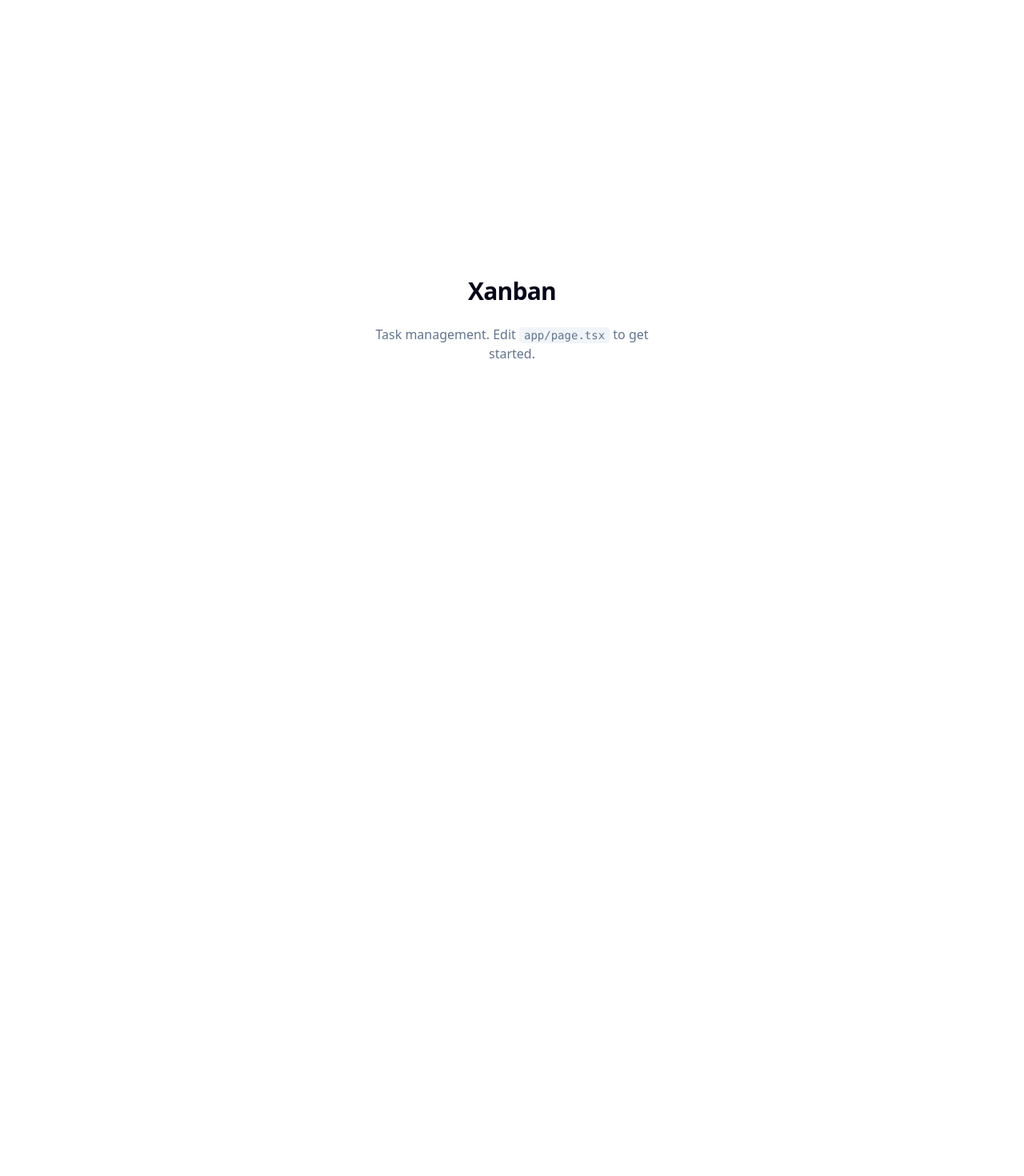
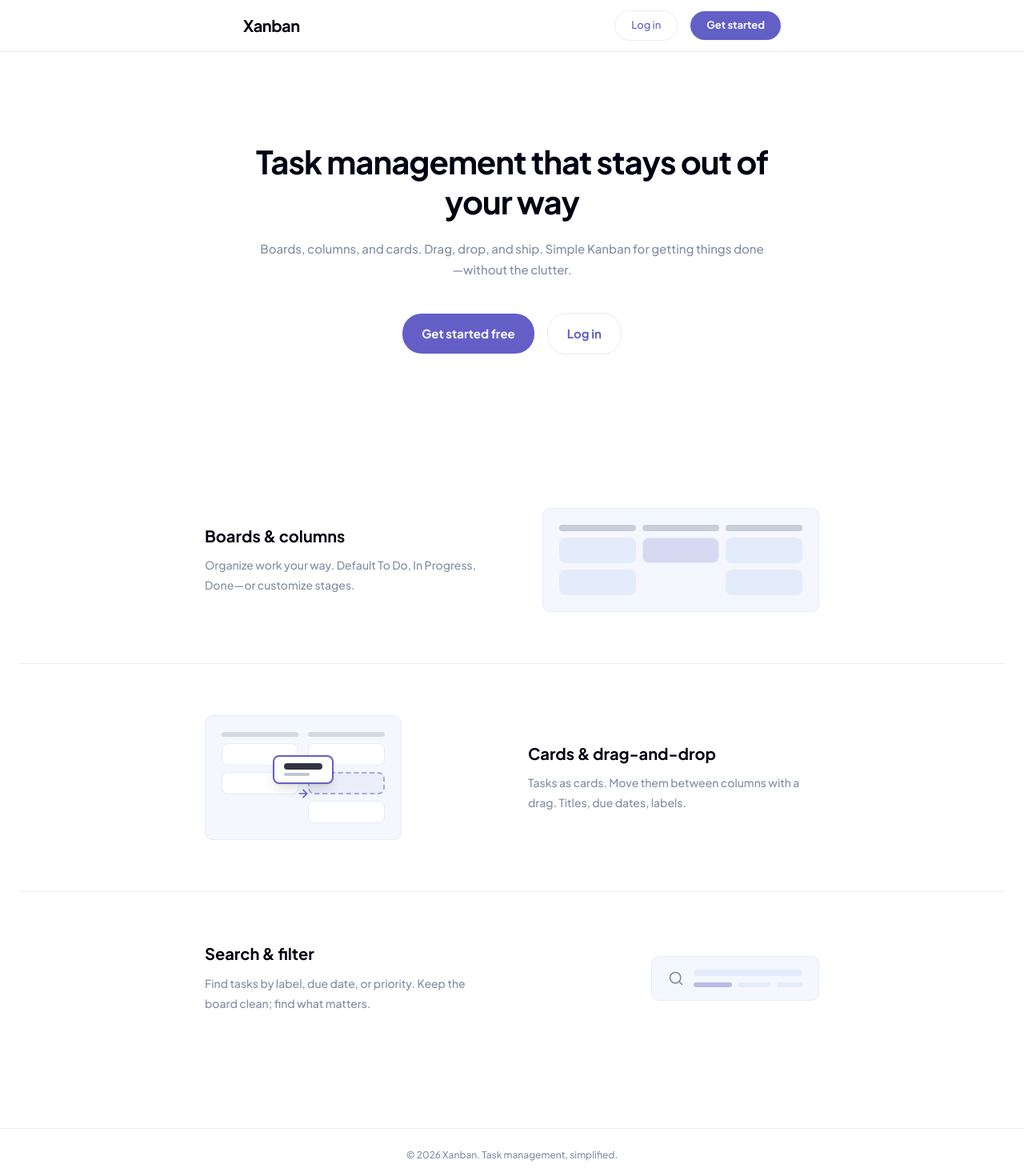
Before and after one commit to Ammar-Taha/xanban, a Next.js app: page / in a window 1280 px wide. Shown: the top 1470 px of the page at 80% size. Before the commit the page ends 800 px from the top, so only its background shows below. Built offline with nearby package versions, Linux system fonts and the light colour scheme.

Commit message:
feat: add landing page with hero, B-A-Z features, and auth CTAs

```diff
--- a/app/globals.css
+++ b/app/globals.css
@@ -5,10 +5,17 @@
 @custom-variant dark (&:is(.dark *));
 
 @theme inline {
+  /* Xanban design system tokens */
+  --color-xanban-primary: #635fc7;
+  --color-xanban-primary-hover: #a8a4ff;
+  --color-xanban-black: #000112;
+  --color-xanban-muted: #828fa3;
+  --color-xanban-line: #e4ebfa;
+  --color-xanban-bg: #f4f7fd;
   --color-background: var(--background);
   --color-foreground: var(--foreground);
-  --font-sans: var(--font-geist-sans);
-  --font-mono: var(--font-geist-mono);
+  --font-sans: var(--font-plus-jakarta), ui-sans-serif, system-ui, sans-serif;
+  --font-mono: ui-monospace, monospace;
   --color-sidebar-ring: var(--sidebar-ring);
   --color-sidebar-border: var(--sidebar-border);
   --color-sidebar-accent-foreground: var(--sidebar-accent-foreground);
--- a/app/layout.tsx
+++ b/app/layout.tsx
@@ -1,20 +1,16 @@
 import type { Metadata } from "next";
-import { Geist, Geist_Mono } from "next/font/google";
+import { Plus_Jakarta_Sans } from "next/font/google";
 import "./globals.css";
 
-const geistSans = Geist({
-  variable: "--font-geist-sans",
+const plusJakarta = Plus_Jakarta_Sans({
+  variable: "--font-plus-jakarta",
   subsets: ["latin"],
-});
-
-const geistMono = Geist_Mono({
-  variable: "--font-geist-mono",
-  subsets: ["latin"],
+  weight: ["500", "600", "700"],
 });
 
 export const metadata: Metadata = {
-  title: "Xanban",
-  description: "Task management app",
+  title: "Xanban — Task management that stays out of your way",
+  description: "Boards, columns, and cards. Simple Kanban for getting things done.",
 };
 
 export default function RootLayout({
@@ -23,10 +19,8 @@ export default function RootLayout({
   children: React.ReactNode;
 }>) {
   return (
-    <html lang="en">
-      <body
-        className={`${geistSans.variable} ${geistMono.variable} antialiased`}
-      >
+    <html lang="en" className={plusJakarta.variable}>
+      <body className="min-h-screen font-sans antialiased">
         {children}
       </body>
     </html>
--- a/app/page.tsx
+++ b/app/page.tsx
@@ -1,14 +1,211 @@
-export default function Home() {
+import Link from "next/link";
+
+/** Mini Kanban: 3 columns with card blocks */
+function BoardsIllustration() {
   return (
-    <div className="flex min-h-screen items-center justify-center">
-      <main className="flex flex-col items-center gap-6 px-6 py-16 text-center">
-        <h1 className="text-3xl font-semibold tracking-tight text-foreground">
-          Xanban
-        </h1>
-        <p className="max-w-sm text-muted-foreground">
-          Task management. Edit <code className="rounded bg-muted px-1.5 py-0.5 text-sm font-medium">app/page.tsx</code> to get started.
-        </p>
-      </main>
+    <div
+      className="flex gap-2 rounded-lg border border-[#E4EBFA] bg-[#F4F7FD] p-4 sm:p-5"
+      aria-hidden
+    >
+      {[
+        { label: "To Do", cards: 2, color: "bg-[#E4EBFA]" },
+        { label: "Doing", cards: 1, color: "bg-[#635FC7]/20" },
+        { label: "Done", cards: 2, color: "bg-[#E4EBFA]" },
+      ].map((col) => (
+        <div key={col.label} className="flex w-20 flex-col gap-2 sm:w-24">
+          <div className="h-2 w-full rounded bg-[#828FA3]/40" />
+          {Array.from({ length: col.cards }).map((_, i) => (
+            <div
+              key={i}
+              className={`h-8 w-full rounded-md border border-[#E4EBFA] ${col.color}`}
+            />
+          ))}
+        </div>
+      ))}
     </div>
   );
 }
+
+/** Two columns with a card “in flight” between them (drag-and-drop) */
+function CardsIllustration() {
+  return (
+    <div
+      className="relative flex gap-3 rounded-lg border border-[#E4EBFA] bg-[#F4F7FD] p-4 sm:p-5"
+      aria-hidden
+    >
+      {/* Source column */}
+      <div className="flex w-20 flex-col gap-2 sm:w-24">
+        <div className="h-1.5 w-full rounded bg-[#828FA3]/30" />
+        <div className="h-7 w-full rounded-md border border-[#E4EBFA] bg-white" />
+        <div className="h-7 w-full rounded-md border border-[#E4EBFA] bg-white" />
+      </div>
+      {/* Card being dragged + arrow */}
+      <div className="absolute left-1/2 top-1/2 flex -translate-x-1/2 -translate-y-1/2 flex-col items-center gap-1">
+        <div className="rounded-md border-2 border-[#635FC7] bg-white px-3 py-2 shadow-lg">
+          <div className="h-2 w-12 rounded bg-[#000112]/80" />
+          <div className="mt-1 h-1 w-8 rounded bg-[#828FA3]/50" />
+        </div>
+        <svg width="16" height="16" viewBox="0 0 24 24" fill="none" stroke="#635FC7" strokeWidth="2.5" strokeLinecap="round">
+          <path d="M5 12h14M12 5l7 7-7 7" />
+        </svg>
+      </div>
+      {/* Target column */}
+      <div className="flex w-20 flex-col gap-2 sm:w-24">
+        <div className="h-1.5 w-full rounded bg-[#828FA3]/30" />
+        <div className="h-7 w-full rounded-md border border-[#E4EBFA] bg-white" />
+        <div className="h-7 rounded-md border-2 border-dashed border-[#635FC7]/50 bg-[#635FC7]/5" />
+        <div className="h-7 w-full rounded-md border border-[#E4EBFA] bg-white" />
+      </div>
+    </div>
+  );
+}
+
+/** Search / filter cue */
+function SearchIllustration() {
+  return (
+    <div
+      className="flex items-center gap-3 rounded-lg border border-[#E4EBFA] bg-[#F4F7FD] px-4 py-3 sm:px-5 sm:py-4"
+      aria-hidden
+    >
+      <svg width="20" height="20" viewBox="0 0 24 24" fill="none" stroke="#828FA3" strokeWidth="2" strokeLinecap="round">
+        <circle cx="11" cy="11" r="8" />
+        <path d="M21 21l-4.35-4.35" />
+      </svg>
+      <div className="flex-1 space-y-2">
+        <div className="h-2 w-full rounded bg-[#E4EBFA]" />
+        <div className="flex gap-2">
+          <div className="h-1.5 w-12 rounded-full bg-[#635FC7]/40" />
+          <div className="h-1.5 w-10 rounded-full bg-[#E4EBFA]" />
+          <div className="h-1.5 w-8 rounded-full bg-[#E4EBFA]" />
+        </div>
+      </div>
+    </div>
+  );
+}
+
+export default function LandingPage() {
+  return (
+    <div className="flex min-h-screen flex-col bg-[#FFFFFF]">
+      {/* Header */}
+      <header className="sticky top-0 z-10 border-b border-[#E4EBFA] bg-white/80 backdrop-blur-md">
+        <div className="mx-auto flex h-14 max-w-[720px] items-center justify-between px-6 sm:h-16">
+          <Link
+            href="/"
+            className="text-lg font-bold tracking-tight text-[#000112] sm:text-xl"
+          >
+            Xanban
+          </Link>
+          <nav className="flex items-center gap-3 sm:gap-4">
+            <Link
+              href="/login"
+              className="rounded-[20px] border border-[#E4EBFA] bg-transparent px-4 py-2 text-[13px] font-medium text-[#635FC7] transition-colors hover:bg-[#F4F7FD] hover:border-[#635FC7]/30 sm:px-5"
+            >
+              Log in
+            </Link>
+            <Link
+              href="/signup"
+              className="rounded-[20px] bg-[#635FC7] px-4 py-2 text-[13px] font-bold text-white transition-colors hover:bg-[#A8A4FF] sm:px-5"
+            >
+              Get started
+            </Link>
+          </nav>
+        </div>
+      </header>
+
+      {/* Hero — single column, Raycast-style */}
+      <main className="flex flex-1 flex-col items-center px-6 pb-20 pt-16 sm:pt-24 md:pt-28">
+        <div className="mx-auto w-full max-w-[640px] text-center">
+          <h1 className="text-[28px] font-bold leading-[1.26] tracking-tight text-[#000112] sm:text-[32px] md:text-[40px]">
+            Task management that stays out of your way
+          </h1>
+          <p className="mt-5 text-[13px] font-medium leading-[1.77] text-[#828FA3] sm:text-[15px]">
+            Boards, columns, and cards. Drag, drop, and ship. Simple Kanban for
+            getting things done—without the clutter.
+          </p>
+          <div className="mt-10 flex flex-col items-center justify-center gap-3 sm:flex-row sm:gap-4">
+            <Link
+              href="/signup"
+              className="w-full rounded-[24px] bg-[#635FC7] px-6 py-3.5 text-[15px] font-bold text-white transition-colors hover:bg-[#A8A4FF] sm:w-auto"
+            >
+              Get started free
+            </Link>
+            <Link
+              href="/login"
+              className="w-full rounded-[24px] border border-[#E4EBFA] bg-white px-6 py-3.5 text-[15px] font-bold text-[#635FC7] transition-colors hover:bg-[#F4F7FD] sm:w-auto"
+            >
+              Log in
+            </Link>
+          </div>
+        </div>
+
+        {/* Features — B-A-Z pattern: text / illustration alternating, centered */}
+        <section className="mx-auto mt-24 w-full px-0 sm:mt-32">
+          <h2 className="sr-only">What you get</h2>
+
+          {/* Row 1: Text left, illustration right — stick to column edges */}
+          <div className="border-b border-[#E4EBFA] py-12 sm:py-16">
+            <div className="mx-auto grid w-full max-w-3xl items-center gap-6 sm:grid-cols-2 sm:gap-8 md:gap-10">
+              <div className="order-2 sm:order-1 sm:justify-self-start">
+                <h3 className="text-[18px] font-bold leading-[1.27] text-[#000112] sm:text-[20px]">
+                  Boards & columns
+                </h3>
+                <p className="mt-3 text-[13px] font-medium leading-[1.77] text-[#828FA3] sm:text-[14px]">
+                  Organize work your way. Default To Do, In Progress, Done—or
+                  customize stages.
+                </p>
+              </div>
+              <div className="order-1 sm:order-2 sm:justify-self-end">
+                <BoardsIllustration />
+              </div>
+            </div>
+          </div>
+
+          {/* Row 2: Illustration left, text right — stick to column edges */}
+          <div className="border-b border-[#E4EBFA] py-12 sm:py-16">
+            <div className="mx-auto grid w-full max-w-3xl items-center gap-6 sm:grid-cols-2 sm:gap-8 md:gap-10">
+              <div className="sm:justify-self-start">
+                <CardsIllustration />
+              </div>
+              <div className="sm:justify-self-end">
+                <h3 className="text-[18px] font-bold leading-[1.27] text-[#000112] sm:text-[20px]">
+                  Cards & drag-and-drop
+                </h3>
+                <p className="mt-3 text-[13px] font-medium leading-[1.77] text-[#828FA3] sm:text-[14px]">
+                  Tasks as cards. Move them between columns with a drag. Titles,
+                  due dates, labels.
+                </p>
+              </div>
+            </div>
+          </div>
+
+          {/* Row 3: Text left, illustration right — stick to column edges */}
+          <div className="py-12 sm:py-16">
+            <div className="mx-auto grid w-full max-w-3xl items-center gap-6 sm:grid-cols-2 sm:gap-8 md:gap-10">
+              <div className="order-2 sm:order-1 sm:justify-self-start">
+                <h3 className="text-[18px] font-bold leading-[1.27] text-[#000112] sm:text-[20px]">
+                  Search & filter
+                </h3>
+                <p className="mt-3 text-[13px] font-medium leading-[1.77] text-[#828FA3] sm:text-[14px]">
+                  Find tasks by label, due date, or priority. Keep the board clean;
+                  find what matters.
+                </p>
+              </div>
+              <div className="order-1 sm:order-2 sm:justify-self-end">
+                <SearchIllustration />
+              </div>
+            </div>
+          </div>
+        </section>
+      </main>
+
+      {/* Minimal footer */}
+      <footer className="border-t border-[#E4EBFA] bg-white">
+        <div className="mx-auto flex max-w-[720px] items-center justify-center px-6 py-6">
+          <p className="text-[12px] font-medium text-[#828FA3]">
+            © {new Date().getFullYear()} Xanban. Task management, simplified.
+          </p>
+        </div>
+      </footer>
+    </div>
+  );
+}
```
Also changed, not shown: 2 other files (tests, documents, lock files or other folders).
